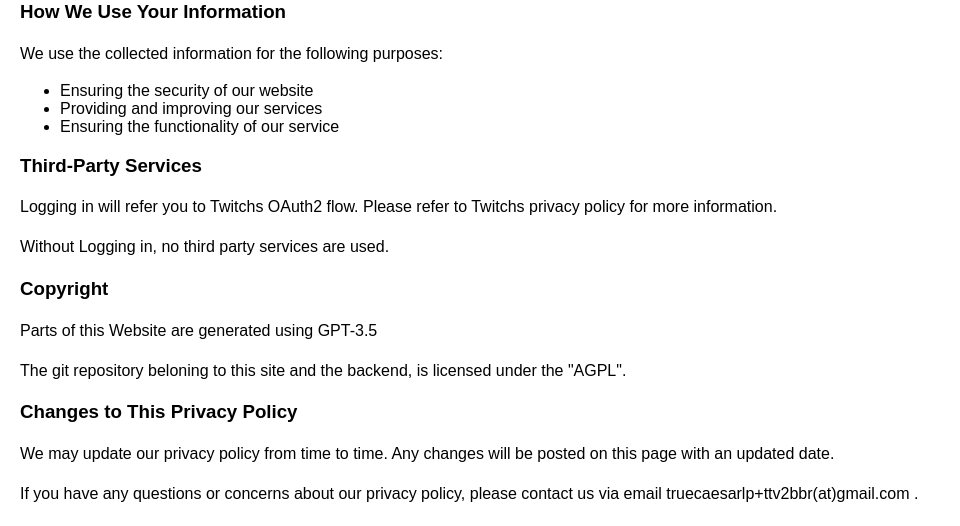
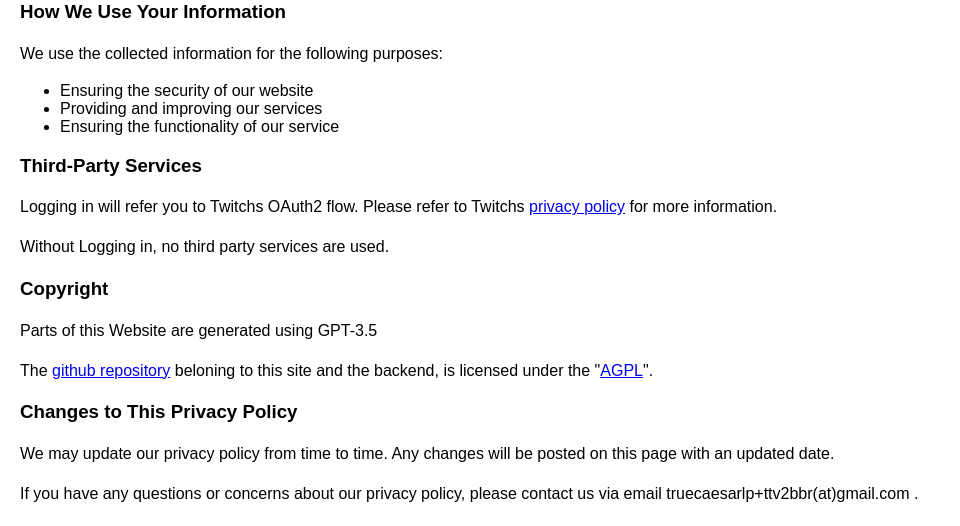
Before and after one commit to caesarakalaeii/TwitchToREST, a Python web app: template templates/privacy.html in a window 1280 px wide. Shown: the part 299-825 px from the top of the page, without its empty margins (0-960 px from the left). Run offline with Jinja, Linux system fonts and the light colour scheme; the template is opened without the code that fills it, so the values that code supplies are empty.

Commit message:
it's dangerous to go alone

```diff
--- a/templates/privacy.html
+++ b/templates/privacy.html
@@ -44,12 +44,12 @@
     </ul>
 
     <h3>Third-Party Services</h3>
-    <p>Logging in will refer you to Twitchs OAuth2 flow. Please refer to Twitchs privacy policy for more information.</p>
+    <p>Logging in will refer you to Twitchs OAuth2 flow. Please refer to Twitchs <a href="https://www.twitch.tv/p/en/legal/privacy-notice/">privacy policy</a> for more information.</p>
     <p>Without Logging in, no third party services are used.</p>
 
     <h3>Copyright</h3>
     <p>Parts of this Website are generated using GPT-3.5</p>
-    <p>The git repository beloning to this site and the backend, is licensed under the "AGPL". </p>
+    <p>The <a href="https://github.com/caesarakalaeii/TwitchToREST">github repository</a> beloning to this site and the backend, is licensed under the "<a href="https://www.gnu.org/licenses/agpl-3.0.en.html">AGPL</a>". </p>
 
     <h3>Changes to This Privacy Policy</h3>
     <p>We may update our privacy policy from time to time. Any changes will be posted on this page with an updated date.</p>
```
